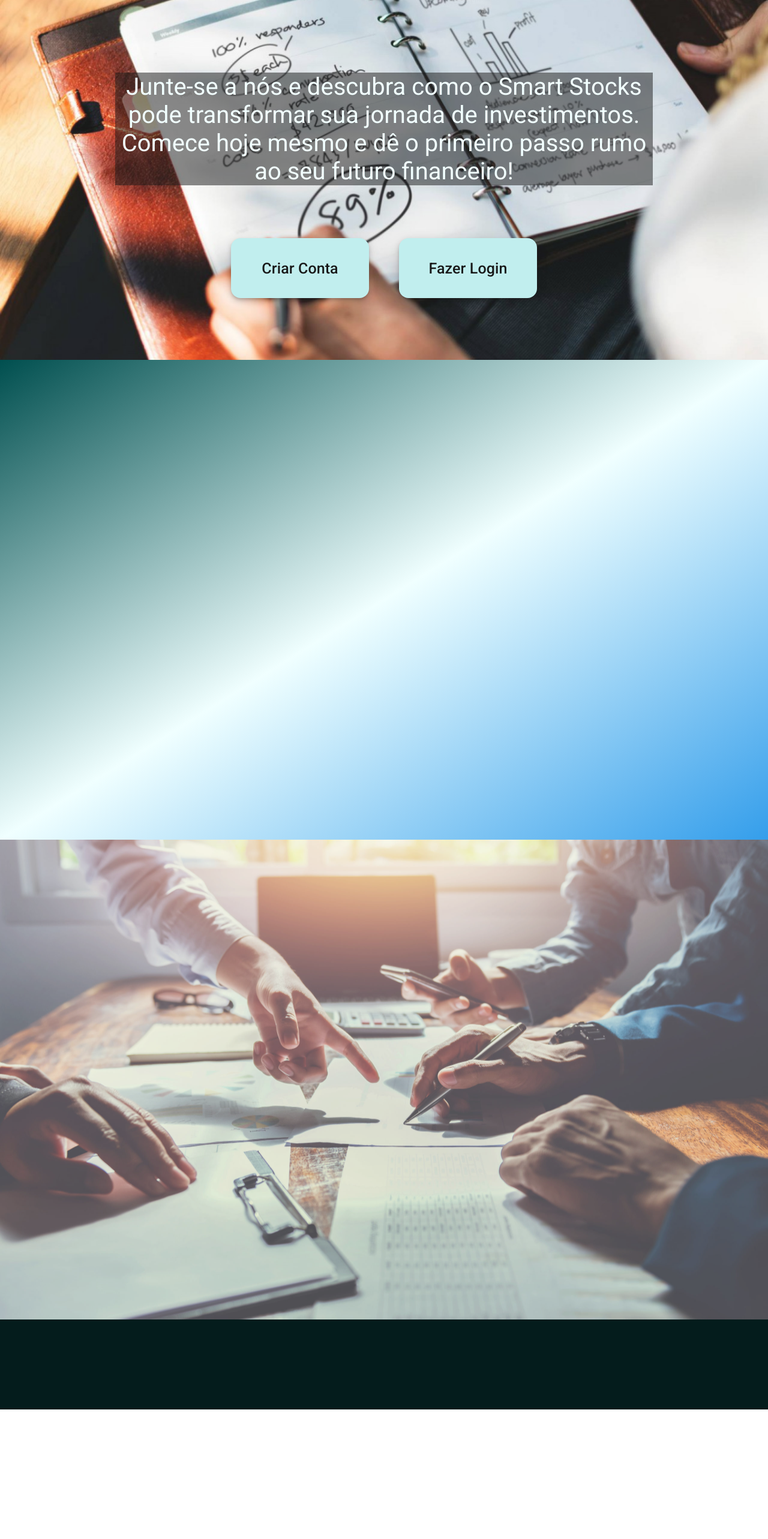
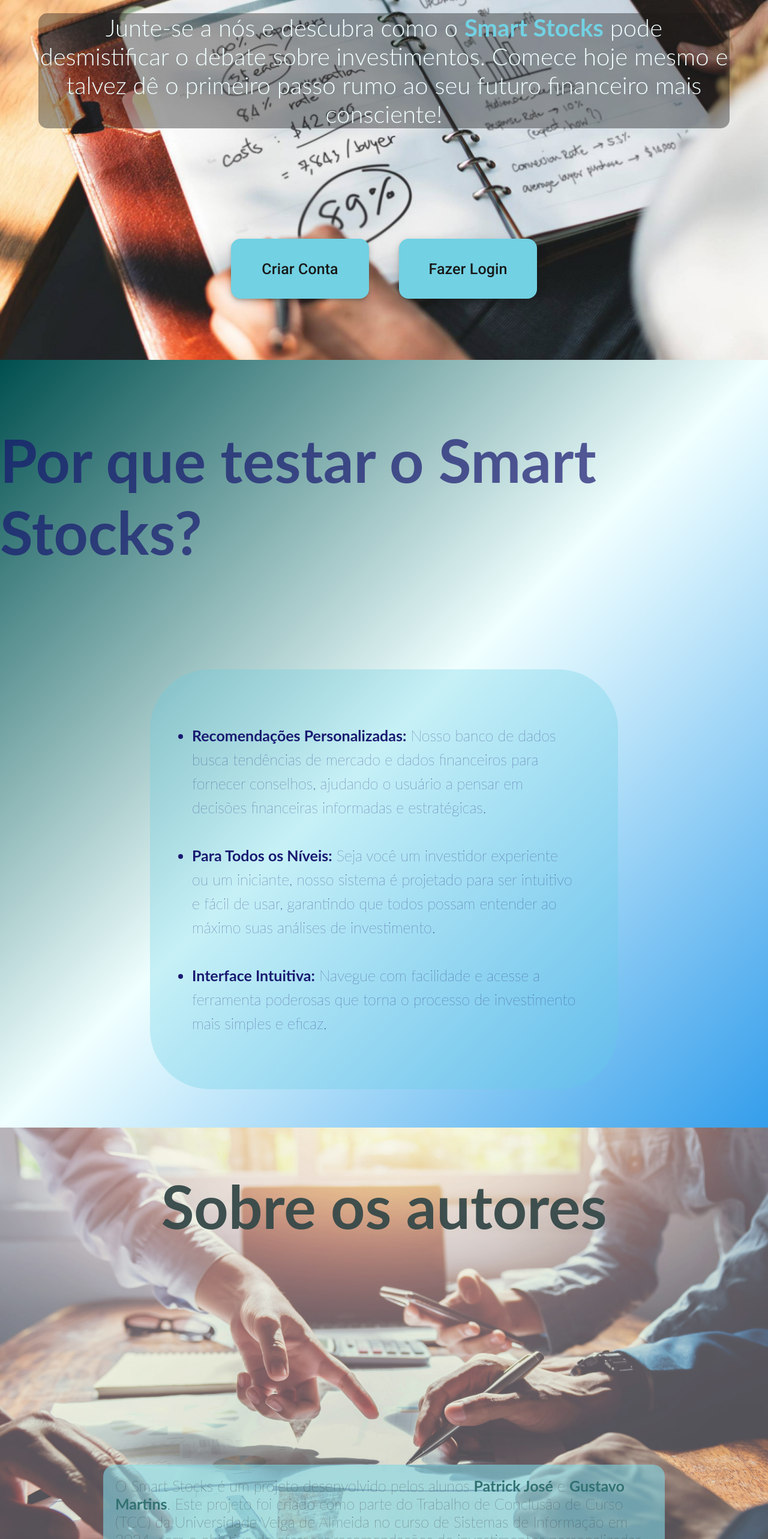
Before and after one commit to patrick-jose/Smart-Stocks-WebApp, an Angular app: page / in a window 1280 px wide. Shown: the part 200-2766 px from the top of the page at 60% size. Before the commit the page ends 2550 px from the top, so only its background shows below. Built offline with nearby package versions, Linux system fonts and the light colour scheme.

Commit message:
#3 Home Page

```diff
--- a/src/app/home/home.component.html
+++ b/src/app/home/home.component.html
@@ -1,5 +1,5 @@
 <div class="image-home background-image-home">
-  <span class="presentation-text"> Junte-se a nós e descubra como o Smart Stocks pode transformar sua jornada de investimentos. Comece hoje mesmo e dê o primeiro passo rumo ao seu futuro financeiro!</span>
+  <span class="presentation-text"> Junte-se a nós e descubra como o <b style="color: rgb(99 205 224);">Smart Stocks</b> pode desmistificar o debate sobre investimentos. Comece hoje mesmo e talvez dê o primeiro passo rumo ao seu futuro financeiro mais consciente!</span>
   <div style="width: 100%; text-align: center;">
     <a routerLink="/login">
       <button mat-fab extended href="/login">
@@ -15,9 +15,20 @@
 </div>
 
 <div class="image-home-about background-image-home">
-
+  <h1>Por que testar o Smart Stocks?</h1>
+    <ul>
+        <li><strong>Recomendações Personalizadas:</strong> Nosso banco de dados busca tendências de mercado e dados financeiros para fornecer conselhos, ajudando o usuário a pensar em decisões financeiras informadas e estratégicas.</li>
+        <li><strong>Para Todos os Níveis:</strong> Seja você um investidor experiente ou um iniciante, nosso sistema é projetado para ser intuitivo e fácil de usar, garantindo que todos possam entender ao máximo suas análises de investimento.</li>
+        <li><strong>Interface Intuitiva:</strong> Navegue com facilidade e acesse a ferramenta poderosas que torna o processo de investimento mais simples e eficaz.</li>
+    </ul>
 </div>
 
 <div class="image-home-about-authors background-image-home">
-
+  <h1>Sobre os autores</h1>
+    <p>
+      O Smart Stocks é um projeto desenvolvido pelos alunos <a href="https://www.linkedin.com/in/patrick-amaral-08080674/" target="_blank">Patrick José</a> e <a href="https://www.linkedin.com/in/martinskwy/" target="_blank">Gustavo Martins</a>. Este projeto foi criado como parte do Trabalho de Conclusão de Curso (TCC) da Universidade Veiga de Almeida no curso de Sistemas de Informação em 2024, com o objetivo de oferecer recomendações de investimentos personalizadas para qualquer tipo de pessoa.
+      <br/>
+      <br/>
+      Patrick e Gustavo uniram suas habilidades e conhecimentos em tecnologia e finanças para desenvolver uma plataforma que simplifica o conhecimento sobre investimentos, tornando-o acessível e eficiente para todos. Com o Smart Stocks, eles esperam ajudar pessoas a tomar decisões financeiras mais informadas e estratégicas.
+    </p>
 </div>
--- a/src/app/home/home.component.scss
+++ b/src/app/home/home.component.scss
@@ -9,19 +9,57 @@
 
 .image-home {
   background-image: url("../../assets/img/rawpixel-com-252130-1200x801.jpg");
-  height: calc(100vh -  100px);
   opacity: 0.9;
+  @media screen and (min-width: 1300px) {
+    height: calc(100vh -  100px);
+  }
+  @media screen and (max-width: 1300px) {
+    height: calc(100vh -  100px);
+  }
 }
 
 .image-home-about {
   background-image: linear-gradient(to bottom right, #004f4f, azure, #349eeb);
-  height: calc(100vh);
+  @media screen and (min-width: 1300px) {
+    height: calc(100vh);
+  }
+  @media screen and (max-width: 1300px) {
+    height: calc(160vh);
+  }
+}
+
+.image-home-about h1 {
+  font-size: 100px;
+  color: midnightblue;
+  opacity: 0.7;
+}
+
+.image-home-about ul {
+  font-size: 25px;
+  width: 50%;
+  line-height: 40px;
+  color: midnightblue;
+  background-color: rgb(99, 205, 224, 0.3);
+  border-radius: 100px;
+  padding: 70px;
+  font-weight: 200 ;
+}
+
+.image-home-about li {
+  padding-bottom: 20px;
+  padding-top: 20px;
+  opacity: 1 !important;
 }
 
 .image-home-about-authors {
   opacity: 0.8;
   background-image: url("../../assets/img/dreamstime_xxl_154771088-1-scaled.jpg");
-  height: calc(100vh);
+  @media screen and (min-width: 1300px) {
+    height: calc(100vh);
+  }
+  @media screen and (max-width: 1300px) {
+    height: calc(120vh);
+  }
 }
 
 .presentation-text {
@@ -29,16 +67,49 @@
   text-align: center;
   color: azure;
   text-decoration: none;
-  width: 70%;
-  background-color: rgb(0, 0, 0, .5);
-  top: 30%;
+  background-color: rgb(0, 0, 0, 0.4);
   position: relative;
+  font-weight: 300;
+  border-radius: 15px;
+  @media screen and (min-width: 1300px) {
+    padding: 20px;
+    width: 70%;
+    top: 50%;
+  }
+  @media screen and (max-width: 1300px) {
+    width: 90%;
+    top: 5%;
+  }
 }
 
 .mdc-fab {
-  background-color: #bbeded;
+  background-color: rgb(99 205 224);
   width: 230px;
   height: 100px;
   font-size: 25px;
   color: black;
 }
+
+.image-home-about-authors h1 {
+  font-size: 100px;
+  color: #041c1c;
+  opacity: 0.95;
+}
+
+.image-home-about-authors p {
+  font-size: 25px;
+  width: 70%;
+  background-color: rgb(99, 205, 224, 0.6);
+  line-height: 30px;
+  font-weight: 200;
+  padding: 20px;
+  border-radius: 20px;
+  color: black;
+  margin-top: 300px;
+}
+
+.image-home-about-authors a {
+  text-decoration: none;
+  color: #004f4f;
+  font-weight: bold;
+}
--- a/src/index.html
+++ b/src/index.html
@@ -5,7 +5,7 @@
   <title>Smart Stocks</title>
   <base href="/">
   <meta name="viewport" content="width=device-width, initial-scale=1">
-  <link rel="icon" type="image/x-icon" href="../assets/img/favicon.ico">
+  <link rel="icon" type="image/x-icon" href="/assets/img/favicon.ico">
   <link href="https://fonts.googleapis.com/css2?family=Roboto:wght@300;400;500&display=swap" rel="stylesheet">
   <link href="https://fonts.googleapis.com/icon?family=Material+Icons" rel="stylesheet">
 </head>
--- a/src/layout/footer/footer.component.html
+++ b/src/layout/footer/footer.component.html
@@ -1 +1,18 @@
 <div class="footer">
+  <div class="footer-left">
+    <p>Patrick José</p>
+    <span>Matrícula: 123456</span>
+    <span>GitHub: <a href="https://github.com/patrick-jose" target="_blank">github.com/patrick-jose</a></span>
+    <p></p>
+    <span>Email: <a href="mailto:patricjose@gmail.comm">patricjose&#64;gmail.com</a></span>
+    <span>Telefone: (21) 9657-15636</span>
+  </div>
+  <div class="footer-right">
+    <p>Gustavo Martins</p>
+    <span>Matrícula: 654321</span>
+    <span>GitHub: <a href="https://github.com/martinskwy" target="_blank">github.com/martinskwy</a></span>
+    <p></p>
+    <span><a href="mailto:gustavomartins@example.com">gustavomartinsexample.com</a></span>
+    <span>Telefone: (21) 12345-6789</span>
+  </div>
+</div>
--- a/src/layout/footer/footer.component.scss
+++ b/src/layout/footer/footer.component.scss
@@ -1,4 +1,60 @@
 .footer {
+  @media screen and (min-width: 1300px) {
+    height: 150px;
+  }
+  @media screen and (max-width: 1300px) {
+    height: 250px;
+  }
   background-color: #041c1c;
-  height: 150px;
+  padding: 10px;
 }
+
+.footer-left {
+  font-size: 15px;
+  color: azure;
+  @media screen and (min-width: 1300px) {
+    position: absolute;
+    left: 10%;
+    float: left;
+  }
+  @media screen and (max-width: 1300px) {
+    padding-top: 10px;
+  }
+}
+
+.footer-right {
+  font-size: 15px;
+  color: azure;
+  @media screen and (min-width: 1300px) {
+    position: absolute;
+    right: 1%;
+    float: right;
+    padding-right: 20%;
+  }
+  @media screen and (max-width: 1300px) {
+    padding-top: 20px;
+  }
+}
+
+span {
+  @media screen and (min-width: 1300px) {
+    padding: 20px;
+  }
+  @media screen and (max-width: 1300px) {
+    padding: 10px;
+  }
+  font-weight: 100;
+  text-decoration: none;
+  color: aliceblue;
+}
+
+p {
+  font-weight: 900;
+  text-decoration: none;
+  color: aliceblue;
+}
+
+a {
+  text-decoration: none;
+  color: aliceblue;
+}
--- a/src/layout/menu-bar/menu-bar.component.scss
+++ b/src/layout/menu-bar/menu-bar.component.scss
@@ -30,8 +30,9 @@
 .navBar-Title {
   padding-left: 20px;
   text-decoration: none;
-  color: azure;
-  font-family: monospace;
+  color: rgb(99 205 224);
+  font-size: 50px;
+  font-weight: 900;
 }
 
 .navBar-Links-Item {
--- a/src/styles.scss
+++ b/src/styles.scss
@@ -37,4 +37,4 @@
 /* You can add global styles to this file, and also import other style files */
 
 html, body { height: 100%; }
-body { margin: 0; font-family: Roboto, sans-serif; }
+body { margin: 0; font-family: "Lato", sans-serif }
--- a/tsconfig.json
+++ b/tsconfig.json
@@ -1,5 +1,3 @@
-/* To learn more about Typescript configuration file: https://www.typescriptlang.org/docs/handbook/tsconfig-json.html. */
-/* To learn more about Angular compiler options: https://angular.dev/reference/configs/angular-compiler-options. */
 {
   "compileOnSave": false,
   "compilerOptions": {
```
Also changed, not shown: src/assets/img/android-chrome-192x192.png.
